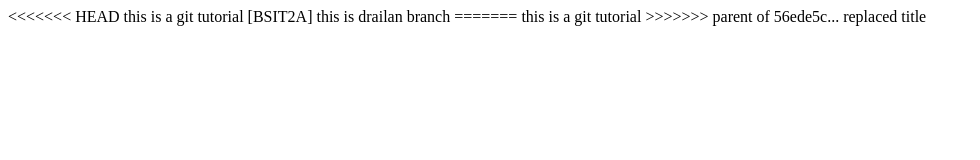
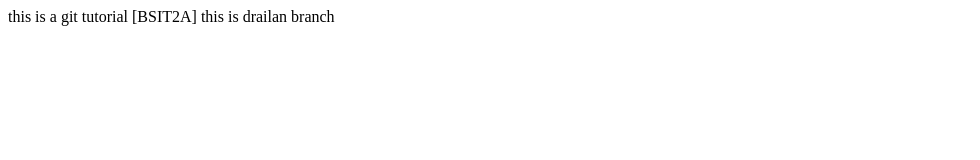
Before and after one commit to redclouddrailan/github-tutorial, a plain HTML site: page index.html in a window 1280 px wide. Shown: the whole page, without its empty margins (0-980 px from the left). Drawn offline with Linux system fonts and the light colour scheme.

Commit message:
fix conflict

```diff
--- a/index.html
+++ b/index.html
@@ -7,10 +7,6 @@
 		<title>Document</title>
 	</head>
 	<body>
-<<<<<<< HEAD
 		this is a git tutorial [BSIT2A] this is drailan branch
-=======
-		this is a git tutorial
->>>>>>> parent of 56ede5c... replaced title
 	</body>
 </html>
```
